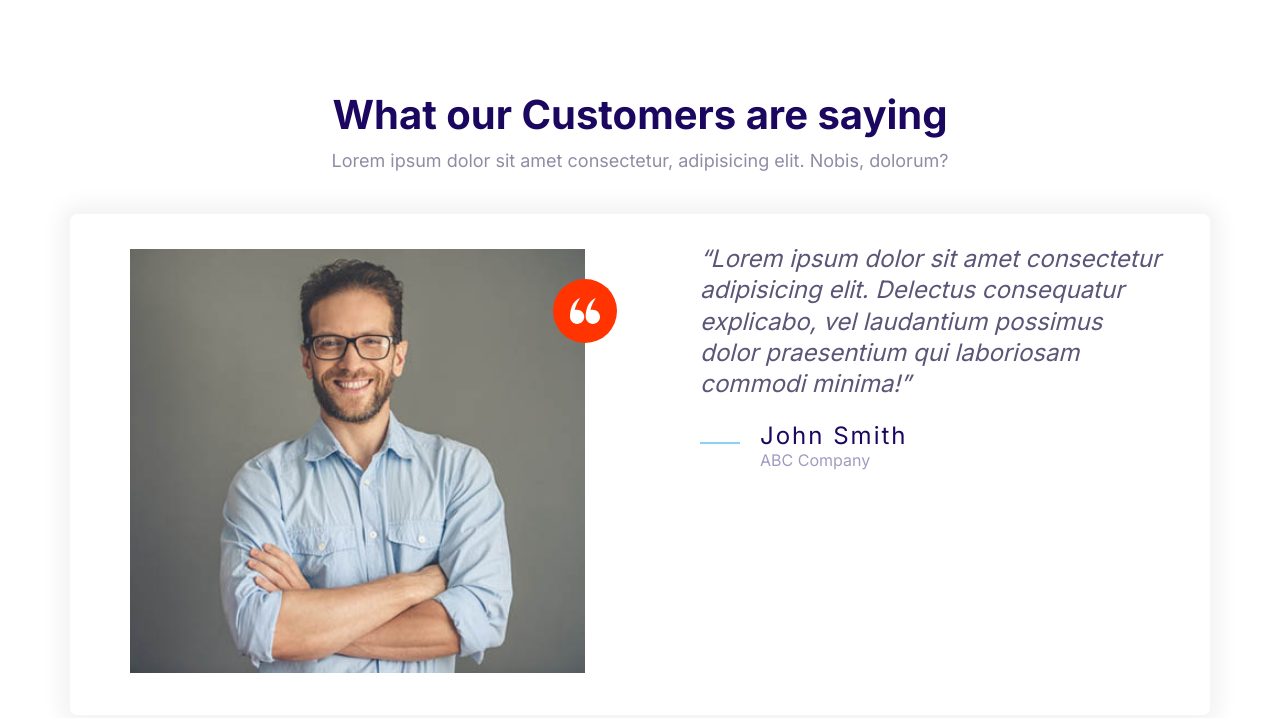
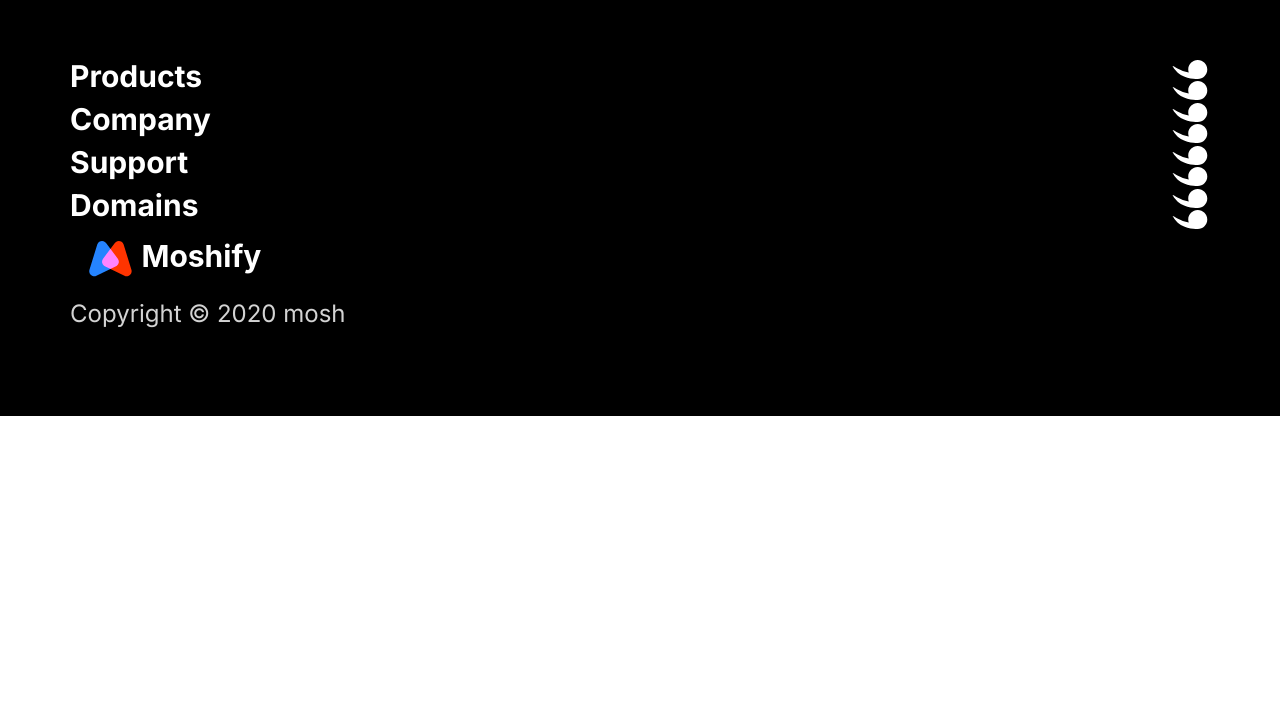
Before and after one commit to Melton-Paul/Moshified-Website, a plain HTML site: page index.html in a window 1280 px wide. Drawn offline with Linux system fonts and the light colour scheme.

Commit message:
Built the footer component.

```diff
--- a/index.html
+++ b/index.html
@@ -14,43 +14,84 @@
 </head>
 
 <body>
-    <section class="block">
-        <header class="block__header">
-            <h2>What our Customers are saying</h2>
-            <p>Lorem ipsum dolor sit amet consectetur, adipisicing elit. Nobis, dolorum?</p>
-        </header>
-        <div class="container">
-            <div class="card testimonial">
-                <div class="grid grid--1x2">
-                    <div class="testimonial__image">
-                        <img src="Images/testimonial.jpg" alt="A happy, smiling customer">
-                        <span class="icon-container icon-container--accent">
-                            <svg class="icon icon--white icon--small">
+    <section class="block block--dark footer">
+        <ul class="container list grid footer__sections">
+            <li class="footer__item">
+                <div class="collapsible">
+                    <header class="collapsible__header">
+                        <h2 class="collapsible__heading footer__heading">Products</h2>
+                        <svg class="icon icon--white collapsible__chevron">
                             <use xlink:href="Images/sprite.svg#quotes"></use>
                         </svg>
-                        </span>
+                    </header>
+                    <ul class="list collapsible__content footer__content">
+                        <li class="footer-list__item"><a href="#">Wordpress Hosting</a></li>
+                        <li class="footer-list__item"><a href="#">Free Automated WordPress</a></li>
+                        <li class="footer-list__item"><a href="#">Migrations</a></li>
+                        <li class="footer-list__item"><a href="#">Domain Names</a></li>
+                        <li class="footer-list__item"><a href="#">Monthly Web Hosting</a></li>
+                    </ul>
                 </div>
-                    <blockquote class="quote">
-                        <p class="quote__text">Lorem ipsum dolor sit amet consectetur adipisicing elit. Delectus
-                            consequatur explicabo, vel laudantium possimus dolor praesentium qui laboriosam commodi
-                            minima!</p>
-                        <footer>
-                            <div class="media">
-                                <div class="media__image">
-                                    <svg class="icon icon--primary quote__line">
-                                        <use xlink:href="Images/sprite.svg#line"></use>
+            </li>
+            <li class="footer__item">
+                <div class="collapsible">
+                    <header class="collapsible__header">
+                        <h2 class="collapsible__heading footer__heading">Company</h2>
+                        <svg class="icon icon--white collapsible__chevron">
+                            <use xlink:href="Images/sprite.svg#quotes"></use>
                         </svg>
+                    </header>
+                    <ul class="list collapsible__content footer__content">
+                        <li class="footer-list__item"><a href="#">About</a></li>
+                        <li class="footer-list__item"><a href="#">Affiliates</a></li>
+                        <li class="footer-list__item"><a href="#">Blog</a></li>
+                        <li class="footer-list__item"><a href="#">Careers</a></li>
+                        <li class="footer-list__item"><a href="#">Community</a></li>
+                        <li class="footer-list__item"><a href="#">News</a></li>
+                        <li class="footer-list__item"><a href="#">Green Hosting</a></li>
+                    </ul>
                 </div>
-                                <div class="media__body quote__body">
-                                    <h3 class="media__title quote__author">John Smith</h3>
-                                    <p class="quote__company">ABC Company</p>
+            </li>
+            <li class="footer__item">
+                <div class="collapsible">
+                    <header class="collapsible__header">
+                        <h2 class="collapsible__heading footer__heading">Support</h2>
+                        <svg class="icon icon--white collapsible__chevron">
+                            <use xlink:href="Images/sprite.svg#quotes"></use>
+                        </svg>
+                    </header>
+                    <ul class="list collapsible__content footer__content">
+                        <li class="footer-list__item"><a href="#">Contact</a></li>
+                        <li class="footer-list__item"><a href="#">Knowledge Base</a></li>
+                        <li class="footer-list__item"><a href="#">Forums</a></li>
+                        <li class="footer-list__item"><a href="#">System Status</a></li>
+                        <li class="footer-list__item"><a href="#">Web Hosting</a></li>
+                        <li class="footer-list__item"><a href="#">DreamCompute</a></li>
+                    </ul>
                 </div>
+            </li>
+            <li class="footer__item">
+                <div class="collapsible">
+                    <header class="collapsible__header">
+                        <h2 class="collapsible__heading footer__heading">Domains</h2>
+                        <svg class="icon icon--white collapsible__chevron">
+                            <use xlink:href="Images/sprite.svg#quotes"></use>
+                        </svg>
+                    </header>
+                    <ul class="list collapsible__content footer__content">
+                        <li class="footer-list__item"><a href="#">Domain Checker</a></li>
+                        <li class="footer-list__item"><a href="#">Domain Transfer</a></li>
+                        <li class="footer-list__item"><a href="#">Free Domain</a></li>
+                        <li class="footer-list__item"><a href="#">XYZ Domain</a></li>
+                        <li class="footer-list__item"><a href="#">Cheap SSL Certificate</a></li>
+                    </ul>
                 </div>
-                        </footer>
-                    </blockquote>
-                </div>
-            </div>
-        </div>
+            </li>
+            <li class="footer-logo__container">
+                <img src="Images/logo.svg" alt="">
+                <p class="footer__copyright">Copyright &copy; 2020 mosh</p>
+            </li>
+        </ul>
     </section>
 
     <script src="js/main.js"></script>
```
Lines whose indentation alone changed are shown as unchanged.
